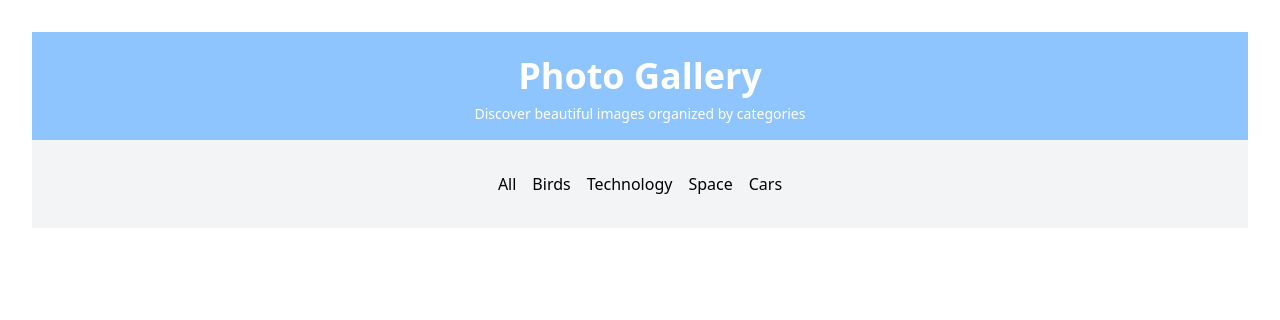
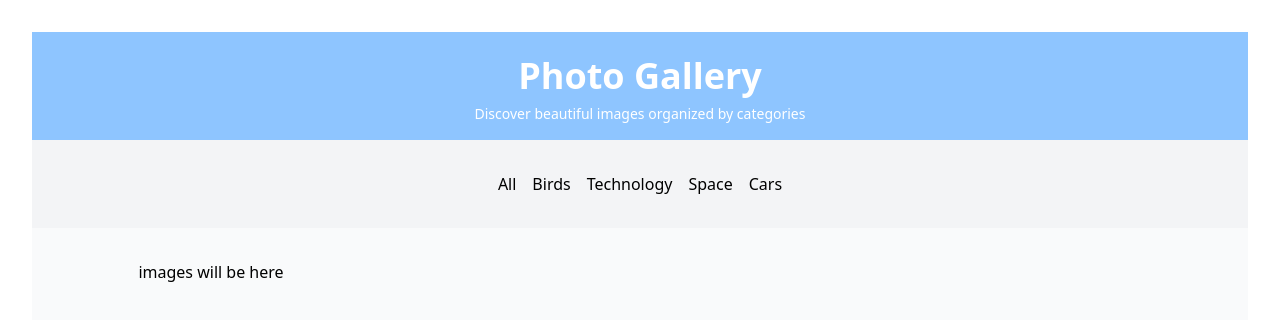
Before and after one commit to leodsaban10/React-Final-Photo-Gallery, a React (Vite) app: page / in a window 1280 px wide. Shown: the top 320 px of the page. Built offline with nearby package versions, Linux system fonts and the light colour scheme.

Commit message:
finished Gallery component

```diff
--- a/src/App.jsx
+++ b/src/App.jsx
@@ -1,6 +1,7 @@
 
 import './App.css'
 import CategoryFilter from './components/CategoryFilter'
+import Gallery from './components/Gallery'
 import Header from './components/Header'
 
 function App() {
@@ -9,6 +10,7 @@ function App() {
     <>
       <Header />
       <CategoryFilter/>
+      <Gallery/>
     </>
   )
 }
--- a/src/components/Gallery.jsx
+++ b/src/components/Gallery.jsx
@@ -1 +1,12 @@
-// Gallery component
+
+export default function Gallery() {
+    return (
+        <main className="bg-gray-50 py-8 min-h-screen">
+            <div className="max-w-6xl m-auto px-4">
+                <div className="grid grid-cols-1 md:grid-cols-2 lg:grid-cols-3 xl:grid-cols-4 gap-6">
+                    images will be here
+                </div>
+            </div>
+        </main>
+    )
+}
```
